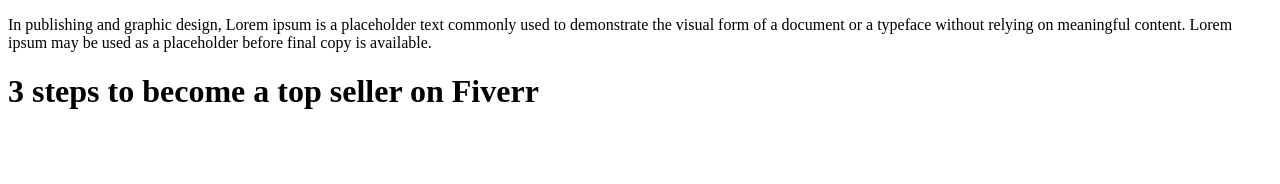
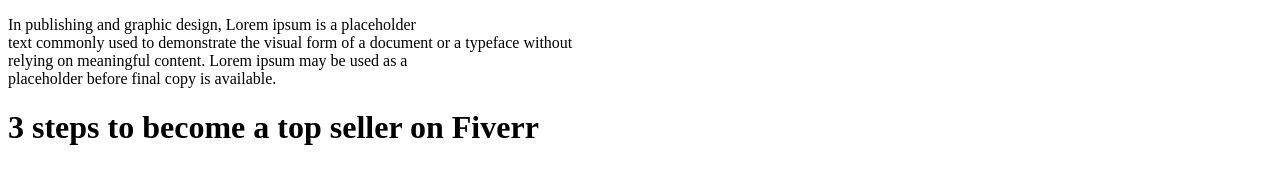
Before and after one commit to ShakilBepari/secend-website-test, a plain HTML site: page index.html in a window 1280 px wide. Drawn offline with Linux system fonts and the light colour scheme.

Commit message:
secend change

```diff
--- a/index.html
+++ b/index.html
@@ -8,7 +8,7 @@
     <title>Document</title>
 </head>
 <body>
-    <p>In publishing and graphic design, Lorem ipsum is a placeholder text commonly used to demonstrate the visual form of a document or a typeface without relying on meaningful content. Lorem ipsum may be used as a placeholder before final copy is available.</p>
+    <p>In publishing and graphic design, Lorem ipsum is a placeholder<br> text commonly used to demonstrate the visual form of a document or a typeface without<br> relying on meaningful content. Lorem ipsum may be used as a<br> placeholder before final copy is available.</p>
     <h1>3 steps to become a top seller on Fiverr</h1>
 </body>
 </html>
```
